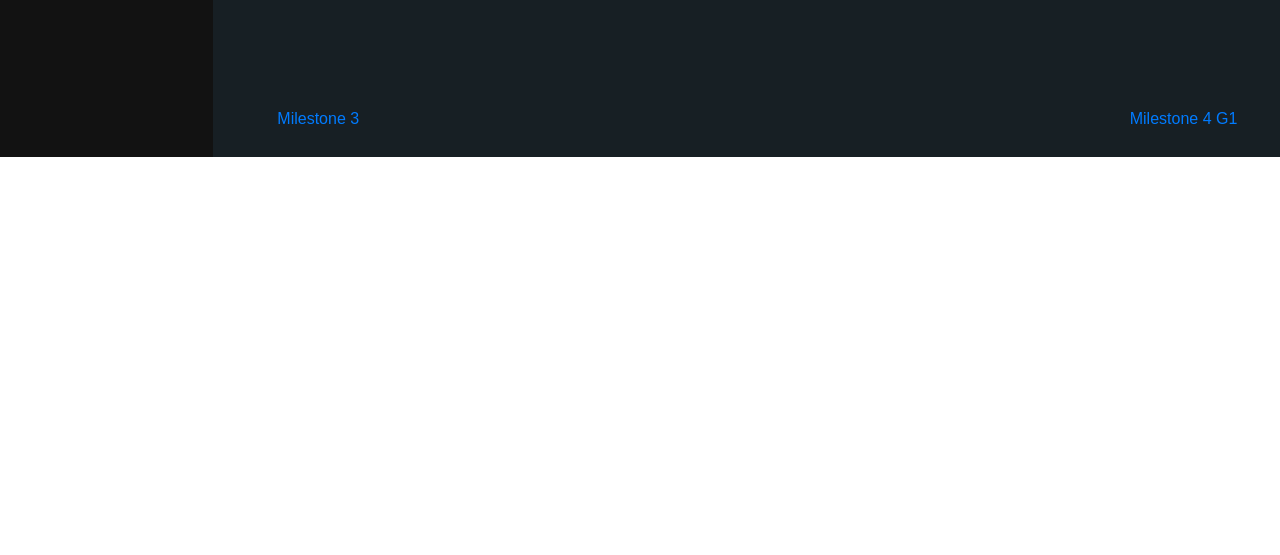
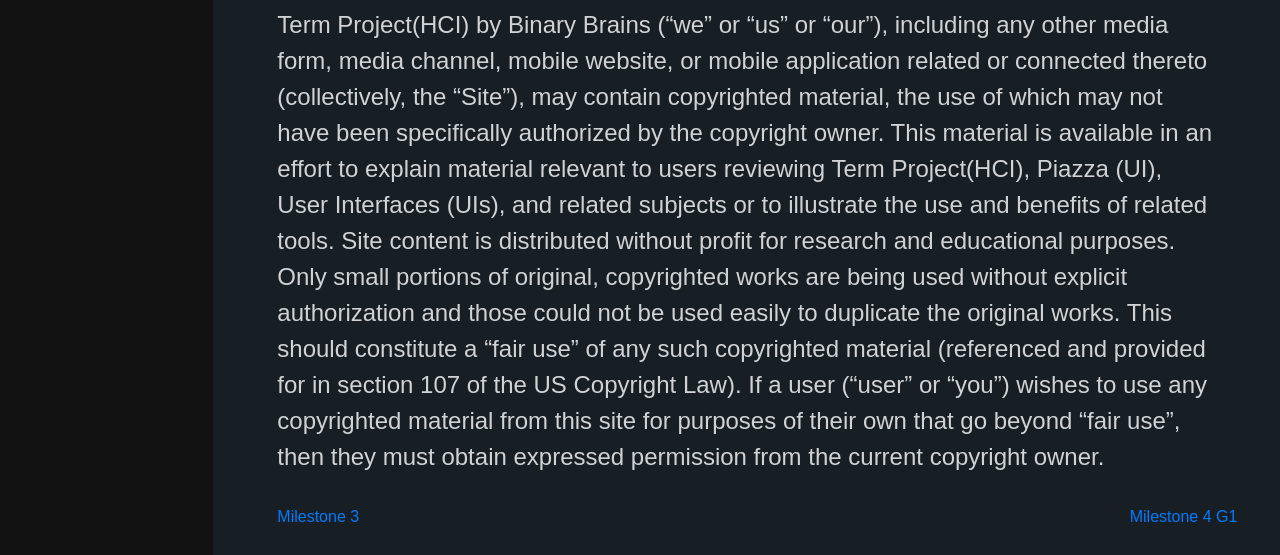
Before and after one commit to sabamerchant/HCI-BinaryBrains, a plain HTML site: page Milestone4.html in a window 1280 px wide. Shown: the part 643-1198 px from the top of the page. Before the commit the page ends 800 px from the top, so only its background shows below. Drawn offline with nearby package versions, Linux system fonts and the light colour scheme.

Commit message:
fair use

```diff
--- a/Milestone4.html
+++ b/Milestone4.html
@@ -48,8 +48,9 @@ of the container-->
             <h2>Whole Prototype Figma</h2>
             <iframe style="border: 1px solid rgba(0, 0, 0, 0.1);" width="800" height="450" src="https://www.figma.com/embed?embed_host=share&url=https%3A%2F%2Fwww.figma.com%2Ffile%2FmGlUFDMRzXhudM2fRv2E9l%2FMilestone-%25234---Prototype%3Fnode-id%3D0%253A1%26t%3DzCVSfcmlveHgEpH1-1" allowfullscreen></iframe>
             <br/>
+            <p>Term Project(HCI) by Binary Brains (“we” or “us” or “our”), including any other media form, media channel, mobile website, or mobile application related or connected thereto (collectively, the “Site”), may contain copyrighted material, the use of which may not have been specifically authorized by the copyright owner. This material is available in an effort to explain material relevant to users reviewing Term Project(HCI), Piazza (UI), User Interfaces (UIs), and related subjects or to illustrate the use and benefits of related tools.
 
-
+              Site content is distributed without profit for research and educational purposes. Only small portions of original, copyrighted works are being used without explicit authorization and those could not be used easily to duplicate the original works. This should constitute a “fair use” of any such copyrighted material (referenced and provided for in section 107 of the US Copyright Law). If a user (“user” or “you”) wishes to use any copyrighted material from this site for purposes of their own that go beyond “fair use”, then they must obtain expressed permission from the current copyright owner.</p>
           </div>
           <div class="footer">
             <div style="float: left"><a href="Milestone3.html">Milestone 3</a></div>
```
